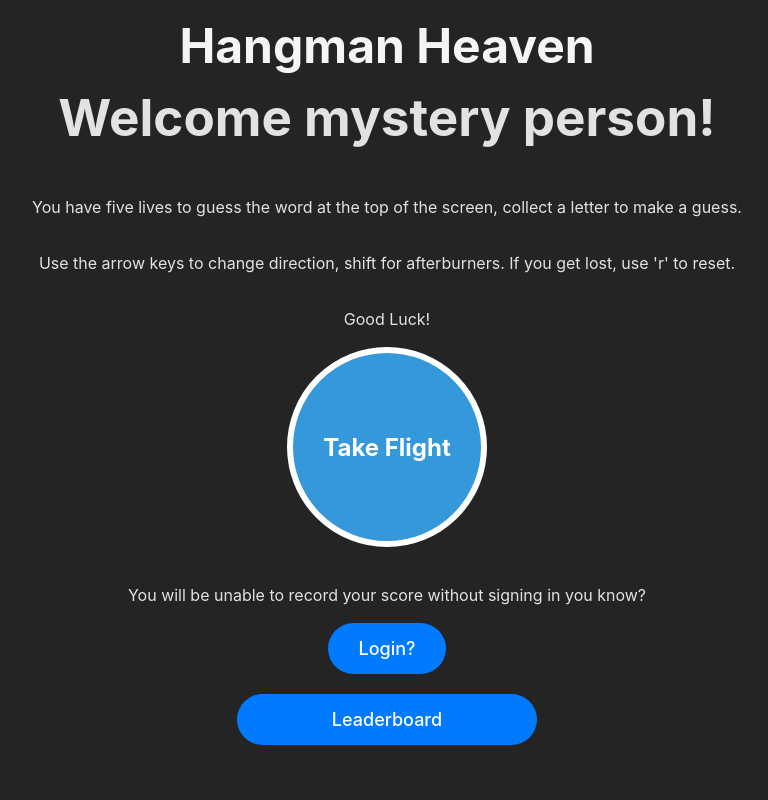
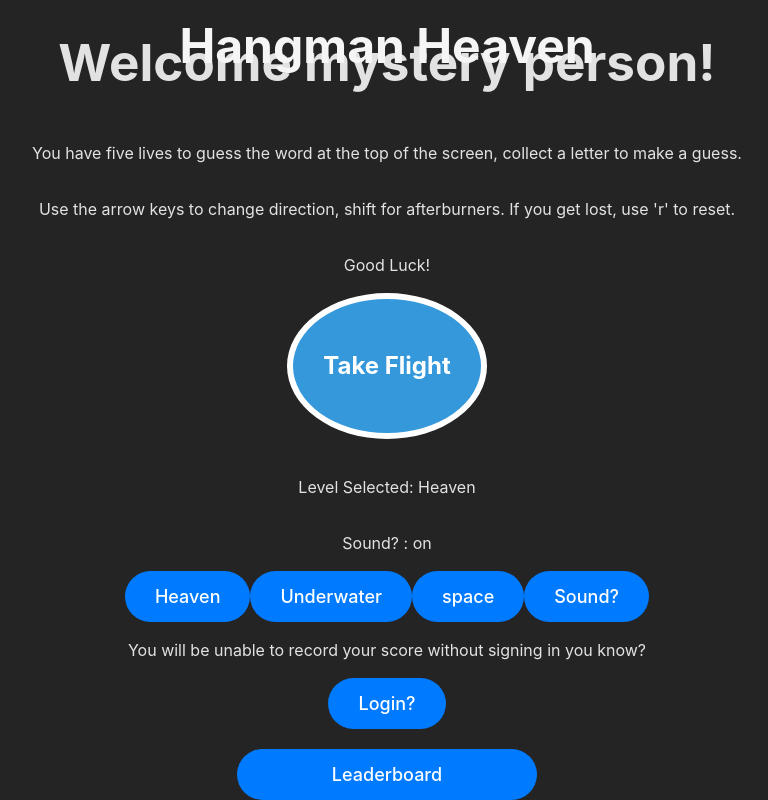
Before and after one commit to tkbunbury/3D-game, a React (Vite) app: page /startscreen in a window 1280 px wide. Shown: the whole page, without its empty margins (253-1021 px from the left). Built offline with nearby package versions, Linux system fonts and the light colour scheme; no server answers; the database is empty.

Commit message:
level selector added, option to mute sounds

```diff
--- a/src/App.jsx
+++ b/src/App.jsx
@@ -12,9 +12,11 @@ function App() {
   const { user } = useUser()
   const [finalWord, setFinalWord] = useState('')
   const [allWords, setAllWords] = useState([])
+  const [soundOn, setSoundOn] = useState(true)
+  const [gameEnvironment, setGameEnvironment] = useState('Heaven')
 
   return (
-    <GameStatsContext.Provider value={{finalWord, setFinalWord, allWords, setAllWords}}>
+    <GameStatsContext.Provider value={{finalWord, setFinalWord, allWords, setAllWords, gameEnvironment, setGameEnvironment, soundOn, setSoundOn }}>
     <div className="container">
       <Link to="/">
         <h1 className="game-title">Hangman Heaven {user.username && " - " + user.username}</h1>
--- a/src/components/Game/GameIndex.jsx
+++ b/src/components/Game/GameIndex.jsx
@@ -41,7 +41,7 @@ function GameIndex() {
   const [isError, setIsError]  = useState(false)
   const [givenError, setGivenError] = useState({})
   const [winLimiter, setWinLimiter] = useState(0)
-  const {finalWord, setFinalWord, allWords, setAllWords} = useContext(GameStatsContext)
+  const {finalWord, setFinalWord, allWords, setAllWords, gameEnvironment, setGameEnvironment, soundOn, setSoundOn} = useContext(GameStatsContext)
 
   useEffect(() => {
     setPreviousWord(wordToGuess)
@@ -150,15 +150,6 @@ if (isError){
       <Suspense fallback={null}>
       <Canvas shadows>
           <SphereEnv/>
-          <Sparkles
-            color={'gold'}
-            size={5}
-            count={500}
-            noise={1}
-            opacity={1}
-            speed={0.3}
-            scale={[60, 50, 50]}
-          />
           <Environment background={false} files={'assets/textures/envmap.hdr'}/>
           <PerspectiveCamera makeDefault position={[0, 10, 10]}/>
           <Text3D position={[-4,0,0]} font={'fonts/Crash.json'}>Hangman Heaven
--- a/src/components/Game/SphereEnv.jsx
+++ b/src/components/Game/SphereEnv.jsx
@@ -1,20 +1,112 @@
+import { useContext } from 'react';
+import GameStatsContext from '../../Contexts/GameStatsContext/GameStatsContext';
+import { BackSide } from 'three';
 import { useTexture } from '@react-three/drei';
-import { BackSide } from 'three';
+import { Sparkles } from '@react-three/drei';
+import {
+    EffectComposer,
+    DepthOfField,
+    Bloom,
+    Noise,
+    Vignette
+  } from "@react-three/postprocessing";
+
 
 function SphereEnv(){
-    const map = useTexture('assets/textures/puresky.jpg');
 
+    const {gameEnvironment, setGameEnvironment} = useContext(GameStatsContext)
 
-    return <mesh>
+    if (gameEnvironment === 'Heaven'){
+        const map = useTexture('assets/textures/puresky.jpg');
+        return (
+        <>
+        <mesh>
             <sphereGeometry args={[60, 50, 50]} />
             <meshBasicMaterial
                 side={BackSide}
                 map={map}
             />
-
         </mesh>
-
-
+        <EffectComposer multisampling={0} disableNormalPass={true}>
+        <Bloom
+          luminanceThreshold={0}
+          luminanceSmoothing={0.9}
+          height={300}
+          opacity={1.5}
+        />
+      </EffectComposer>
+        </>
+        )
+    }
+    if (gameEnvironment === 'Underwater'){
+        const map = useTexture('assets/textures/envmap.jpg');
+        return (
+        <>
+        <Sparkles
+            color={'black'}
+            size={25}
+            count={500}
+            noise={5}
+            opacity={0.2}
+            speed={10}
+            scale={[60, 50, 50]}
+        />
+        <mesh>
+            <sphereGeometry args={[60, 50, 50]} />
+            <meshBasicMaterial
+                side={BackSide}
+                map={map}
+            />
+        </mesh>
+        <EffectComposer multisampling={0} disableNormalPass={true}>
+        <DepthOfField
+          focusDistance={0}
+          focalLength={0.02}
+          bokehScale={2}
+          height={480}
+        />
+        <Bloom
+          luminanceThreshold={0}
+          luminanceSmoothing={2}
+          height={300}
+          opacity={2}
+        />
+        <Noise opacity={0.025} />
+      </EffectComposer>
+        </>
+        )
+    }
+    if (gameEnvironment === 'Space'){
+        const map = useTexture('assets/textures/spaceHDRI.jpeg');
+        return (
+        <>
+        <Sparkles
+            color={'white'}
+            size={3}
+            count={5000}
+            noise={0}
+            opacity={0.5}
+            speed={0}
+            scale={[60, 50, 50]}
+        />
+        <mesh>
+            <sphereGeometry args={[60, 50, 50]} />
+            <meshBasicMaterial
+                side={BackSide}
+                map={map}
+            />
+        </mesh>
+        <EffectComposer multisampling={0} disableNormalPass={true}>
+        <Bloom
+          luminanceThreshold={0.5}
+          luminanceSmoothing={100}
+          height={200}
+          opacity={0.5}
+        />
+      </EffectComposer>
+        </>
+        )
+    }
 }
 
 export default SphereEnv;
--- a/src/components/Game/Targets.jsx
+++ b/src/components/Game/Targets.jsx
@@ -4,9 +4,10 @@ import popSFX from '../../sounds/pop-sound.wav'
 import { useUser } from "../../Contexts/UserContext/userContext";
 import { extend } from '@react-three/fiber'
 import { useFrame } from "@react-three/fiber";
-import { useMemo } from "react";
+import { useMemo, useContext } from "react";
 import { TextGeometry } from 'three/addons/geometries/TextGeometry.js'
 import compareArrays from "../../utils/array-compare";
+import GameStatsContext from "../../Contexts/GameStatsContext/GameStatsContext";
 
 extend({ TextGeometry })
 
@@ -16,7 +17,8 @@ export function Targets(props){
     const { planePosition, newGuess, setNewGuess, guessesArray, setGuessesArray, gameBoardState, setGameBoardState, wordToGuess, lives, setLives, targets, setTargets } = props;
     const { currentScore } = useUser()
     const { setCurrentScore } = useUser()
-    const [playSound] = useSound(popSFX, {interrupt: false, playbackRate: 1})
+    const { gameEnvironment, setGameEnvironment, soundOn, setSoundOn} = useContext(GameStatsContext)
+    const [playSound] = useSound(popSFX, {interrupt: false, playbackRate: 1, soundEnabled: soundOn })
 
     const letterMap = useMemo(() => {
         const letterGeoArr = [];
--- a/src/components/StartScreen/StartScreen.css
+++ b/src/components/StartScreen/StartScreen.css
@@ -36,7 +36,8 @@
 
 .leaderboard-button,
 .back-to-login-button,
-.logout-button {
+.logout-button,
+.options-button {
     padding: 15px 30px;
     font-size: 18px;
     background-color: #007bff;
@@ -49,6 +50,11 @@
 
 .leaderboard-button:hover,
 .back-to-login-button:hover,
-.logout-button:hover {
+.logout-button:hover,
+.options-button:hover {
     background-color: #27ae60;
 }
+
+.game-options-container {
+    display: flex;
+}
--- a/src/components/StartScreen/StartScreen.jsx
+++ b/src/components/StartScreen/StartScreen.jsx
@@ -10,7 +10,7 @@ function StartScreen() {
     const navigate = useNavigate();
     const { currentUser, setUserLoggedIn, userLoggedIn } = useAuth();
 	const { user, users, setUser, setUsers, setCurrentScore } = useUser();
-    const {setAllWords} = useContext(GameStatsContext)
+    const {gameEnvironment, setGameEnvironment, setAllWords, soundOn, setSoundOn} = useContext(GameStatsContext)
 
     const handleLogout = () => {
         doSignOut(setUser, setUserLoggedIn);
@@ -30,6 +30,14 @@ function StartScreen() {
                 setAllWords([])
                 setCurrentScore(0)
                 navigate('/game')}}>Take Flight</button>
+            <p>Level Selected: {gameEnvironment}</p>
+            <p>Sound? : {soundOn ? 'on' : 'muted'}</p>
+            <div className="game-options-container">
+                <button className="options-button" onClick={() => setGameEnvironment('Heaven')}>Heaven</button>
+                <button className="options-button" onClick={() => setGameEnvironment('Underwater')}>Underwater</button>
+                <button className="options-button" onClick={() => setGameEnvironment('Space')}>space</button>
+                <button className="options-button" onClick={() => setSoundOn((curr) => !curr)}>Sound?</button>
+            </div>
 
             {user.username ?
                 <p>Your current high score is {user.highscore}</p>
```
Also changed, not shown: public/assets/textures/spaceHDRI.jpeg (added).
